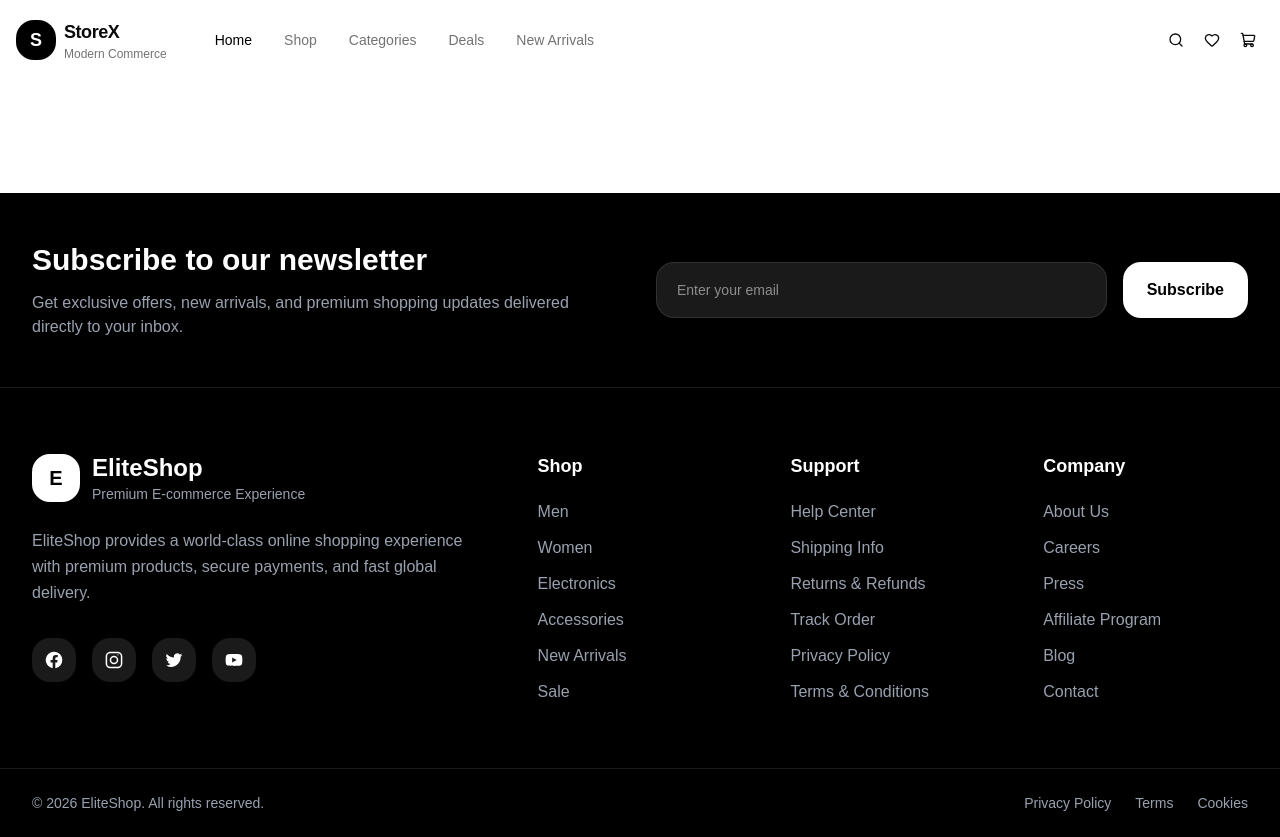
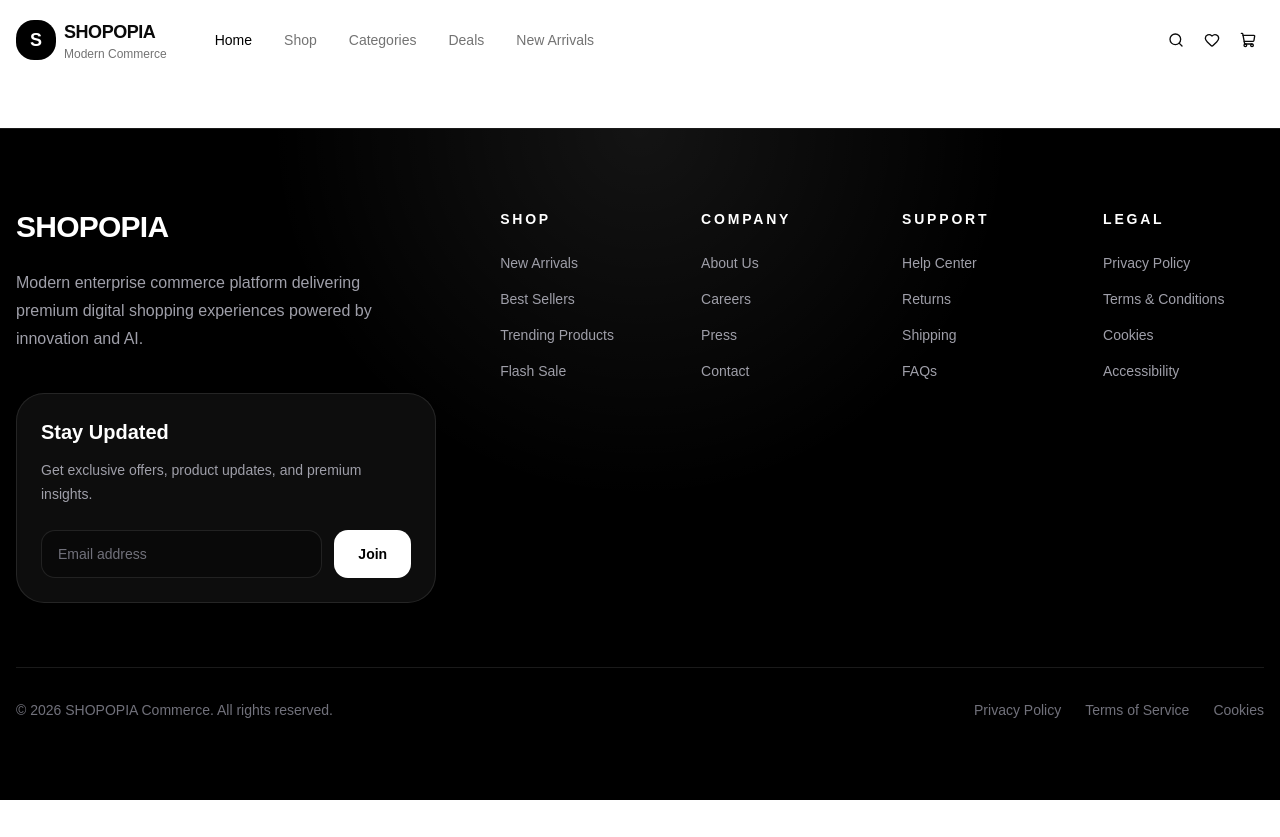
Before and after one commit to FokhrulSabel/shopopia-client, a React (Vite) app: page / in a window 1280 px wide. After the commit the page ends 800 px from the top, so only its background shows below. Built offline with nearby package versions, Linux system fonts and the light colour scheme.

Commit message:
feat: add footer component with newsletter subscription and navigation links

```diff
--- /dev/null
+++ b/src/components/layout/footer/Footer.jsx
@@ -0,0 +1,184 @@
+import { footerNavigation } from "./footerData";
+import FooterNewsletter from "./FooterNewsletter";
+
+
+
+const Footer = () => {
+  return (
+    <footer
+      className="
+        relative
+        overflow-hidden
+        border-t border-white/10
+        bg-black
+        py-20
+      "
+    >
+      {/* Background Gradient */}
+      <div
+        className="
+          absolute inset-0
+          bg-[radial-gradient(circle_at_top,rgba(255,255,255,0.08),transparent_40%)]
+        "
+      />
+
+      <div
+        className="
+          container relative z-10 mx-auto px-4
+        "
+      >
+        <div
+          className="
+            grid gap-16
+            lg:grid-cols-[1.1fr_2fr]
+          "
+        >
+          {/* Left Section */}
+          <div
+            className="
+              flex flex-col gap-10
+            "
+          >
+            {/* Brand */}
+            <div className="max-w-sm">
+              <a
+                href="/"
+                className="
+                  text-3xl font-black
+                  tracking-tight
+                  text-white
+                "
+              >
+                SHOPOPIA
+              </a>
+
+              <p
+                className="
+                  mt-6
+                  text-base leading-7
+                  text-zinc-400
+                "
+              >
+                Modern enterprise commerce platform delivering premium digital
+                shopping experiences powered by innovation and AI.
+              </p>
+            </div>
+
+            {/* Newsletter */}
+            <FooterNewsletter />
+
+            {/* Social Links */}
+            {/* <div
+              className="
+                flex items-center gap-4
+              "
+            >
+              {socialLinks.map((social) => {
+                const Icon = social.icon;
+
+                return (
+                  <a
+                    key={social.label}
+                    href={social.href}
+                    aria-label={social.label}
+                    className="
+                      flex h-12 w-12
+                      items-center justify-center
+                      rounded-2xl
+                      border border-white/10
+                      bg-white/5
+                      text-zinc-300
+                      transition-all duration-300
+                      hover:-translate-y-1
+                      hover:border-white/20
+                      hover:bg-white/10
+                      hover:text-white
+                    "
+                  >
+                    <Icon className="h-5 w-5" />
+                  </a>
+                );
+              })}
+            </div> */}
+          </div>
+
+          {/* Navigation */}
+          <div
+            className="
+              grid gap-10
+              sm:grid-cols-2
+              lg:grid-cols-4
+            "
+          >
+            {footerNavigation.map((column) => (
+              <div key={column.title}>
+                <h3
+                  className="
+                    text-sm font-semibold
+                    uppercase tracking-[0.2em]
+                    text-white
+                  "
+                >
+                  {column.title}
+                </h3>
+
+                <div
+                  className="
+                    mt-6
+                    flex flex-col gap-4
+                  "
+                >
+                  {column.links.map((link) => (
+                    <a
+                      key={link.label}
+                      href={link.href}
+                      className="
+                        text-sm
+                        text-zinc-400
+                        transition-all duration-300
+                        hover:translate-x-1
+                        hover:text-white
+                      "
+                    >
+                      {link.label}
+                    </a>
+                  ))}
+                </div>
+              </div>
+            ))}
+          </div>
+        </div>
+
+        {/* Footer Bottom */}
+        <div
+          className="
+            mt-16
+            flex flex-col gap-6
+            border-t border-white/10
+            pt-8
+            text-sm text-zinc-500
+            lg:flex-row
+            lg:items-center
+            lg:justify-between
+          "
+        >
+          <p>© 2026 SHOPOPIA Commerce. All rights reserved.</p>
+
+          <div
+            className="
+              flex flex-wrap items-center gap-6
+            "
+          >
+            <a href="/">Privacy Policy</a>
+
+            <a href="/">Terms of Service</a>
+
+            <a href="/">Cookies</a>
+          </div>
+        </div>
+      </div>
+    </footer>
+  );
+};
+
+export default Footer;
--- /dev/null
+++ b/src/components/layout/footer/FooterNewsletter.jsx
@@ -0,0 +1,80 @@
+const FooterNewsletter = () => {
+  return (
+    <div
+      className="
+        rounded-[28px]
+        border border-white/10
+        bg-white/5
+        p-6
+        backdrop-blur-xl
+      "
+    >
+      <h3
+        className="
+          text-xl font-bold
+          text-white
+        "
+      >
+        Stay Updated
+      </h3>
+
+      <p
+        className="
+          mt-3
+          text-sm leading-6
+          text-zinc-400
+        "
+      >
+        Get exclusive offers, product updates, and premium insights.
+      </p>
+
+      <form
+        className="
+          mt-6
+          flex flex-col gap-3
+          sm:flex-row
+        "
+      >
+        <input
+          type="email"
+          placeholder="Email address"
+          className="
+            h-12
+            flex-1
+            rounded-xl
+            border border-white/10
+            bg-black/30
+            px-4
+            text-sm
+            text-white
+            outline-none
+            transition-all duration-300
+            placeholder:text-zinc-500
+            focus:border-white/20
+            focus:ring-2
+            focus:ring-white/10
+          "
+        />
+
+        <button
+          type="submit"
+          className="
+            h-12
+            rounded-xl
+            bg-white
+            px-6
+            text-sm font-semibold
+            text-black
+            transition-all duration-300
+            hover:-translate-y-1
+            hover:bg-zinc-200
+          "
+        >
+          Join
+        </button>
+      </form>
+    </div>
+  );
+};
+
+export default FooterNewsletter;
--- /dev/null
+++ b/src/components/layout/footer/footerData.js
@@ -0,0 +1,90 @@
+
+export const footerNavigation = [
+  {
+    title: "Shop",
+    links: [
+      {
+        label: "New Arrivals",
+        href: "/",
+      },
+      {
+        label: "Best Sellers",
+        href: "/",
+      },
+      {
+        label: "Trending Products",
+        href: "/",
+      },
+      {
+        label: "Flash Sale",
+        href: "/",
+      },
+    ],
+  },
+
+  {
+    title: "Company",
+    links: [
+      {
+        label: "About Us",
+        href: "/",
+      },
+      {
+        label: "Careers",
+        href: "/",
+      },
+      {
+        label: "Press",
+        href: "/",
+      },
+      {
+        label: "Contact",
+        href: "/",
+      },
+    ],
+  },
+
+  {
+    title: "Support",
+    links: [
+      {
+        label: "Help Center",
+        href: "/",
+      },
+      {
+        label: "Returns",
+        href: "/",
+      },
+      {
+        label: "Shipping",
+        href: "/",
+      },
+      {
+        label: "FAQs",
+        href: "/",
+      },
+    ],
+  },
+
+  {
+    title: "Legal",
+    links: [
+      {
+        label: "Privacy Policy",
+        href: "/",
+      },
+      {
+        label: "Terms & Conditions",
+        href: "/",
+      },
+      {
+        label: "Cookies",
+        href: "/",
+      },
+      {
+        label: "Accessibility",
+        href: "/",
+      },
+    ],
+  },
+];
--- /dev/null
+++ b/src/components/layout/footer/index.js
@@ -0,0 +1 @@
+export { default } from './Footer'
--- a/src/components/layout/navbar/NavbarBrand.jsx
+++ b/src/components/layout/navbar/NavbarBrand.jsx
@@ -12,7 +12,7 @@ const NavbarBrand = () => {
       </div>
 
       <div className="hidden sm:flex flex-col leading-none">
-        <span className="font-bold text-lg tracking-tight">StoreX</span>
+        <span className="font-bold text-lg tracking-tight">SHOPOPIA</span>
 
         <span className="text-xs text-muted-foreground">Modern Commerce</span>
       </div>
```
Also changed, not shown: src/layouts/MainLayout.jsx (+3 -4 lines).
